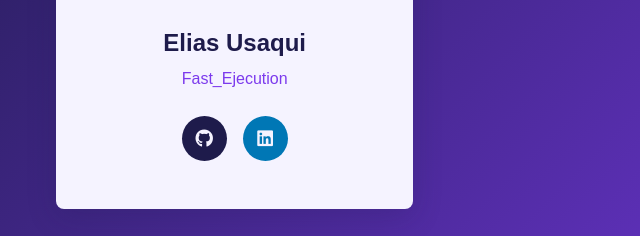
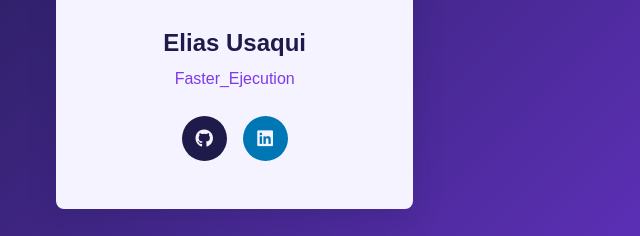
Before and after one commit to luciano-msg/Hackathon1-grupo3, a plain HTML site: page index.html in a window 1280 px wide. Shown: the part 1669-1905 px from the top of the page, 0-640 px from the left. Drawn offline with Linux system fonts and the light colour scheme.

Commit message:
segundo cambio

```diff
--- a/index.html
+++ b/index.html
@@ -137,7 +137,7 @@
                 </div>
                 <div class="team-card__content">
                   <h3 class="team-card__name">Elias Usaqui</h3>
-                  <p class="team-card__role">Fast_Ejecution</p>
+                  <p class="team-card__role">Faster_Ejecution</p>
                   <div class="team-card__social">
                     <a
                       href="https://github.com/luciano-msg"
```
